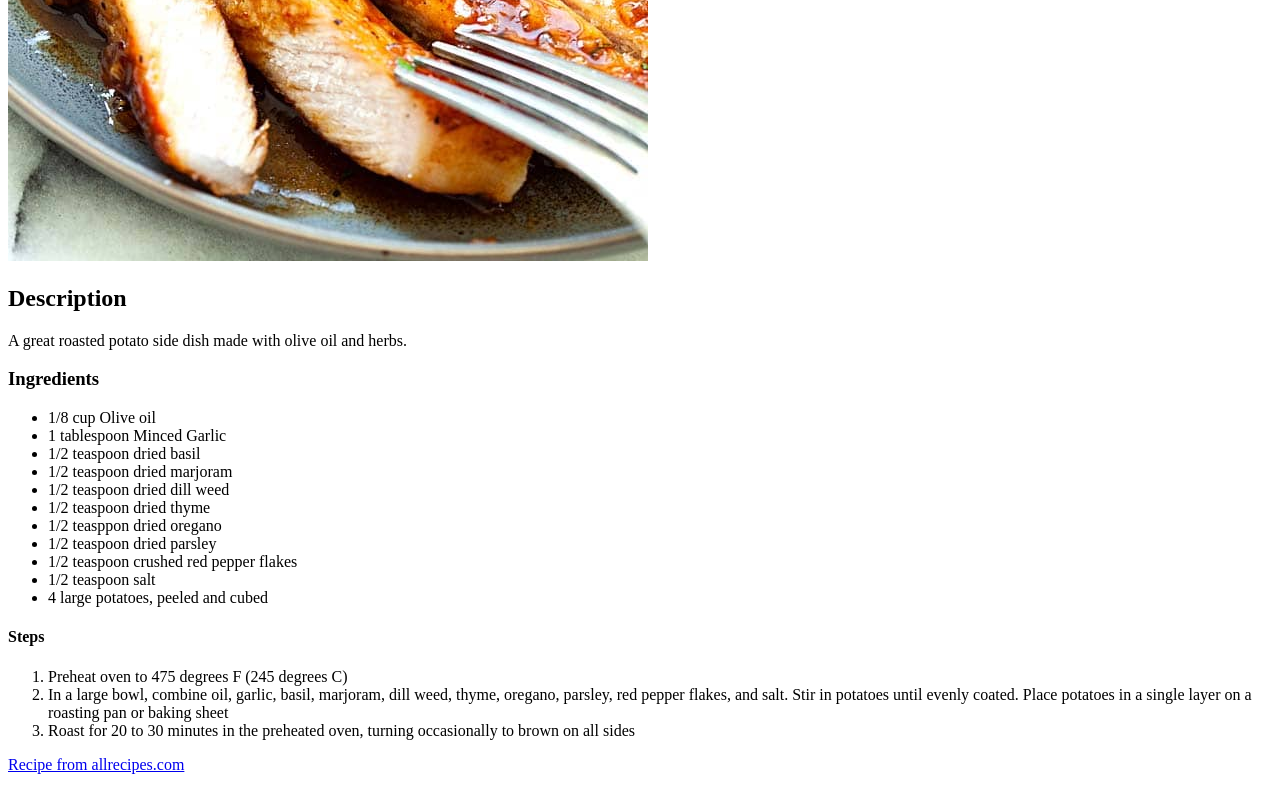
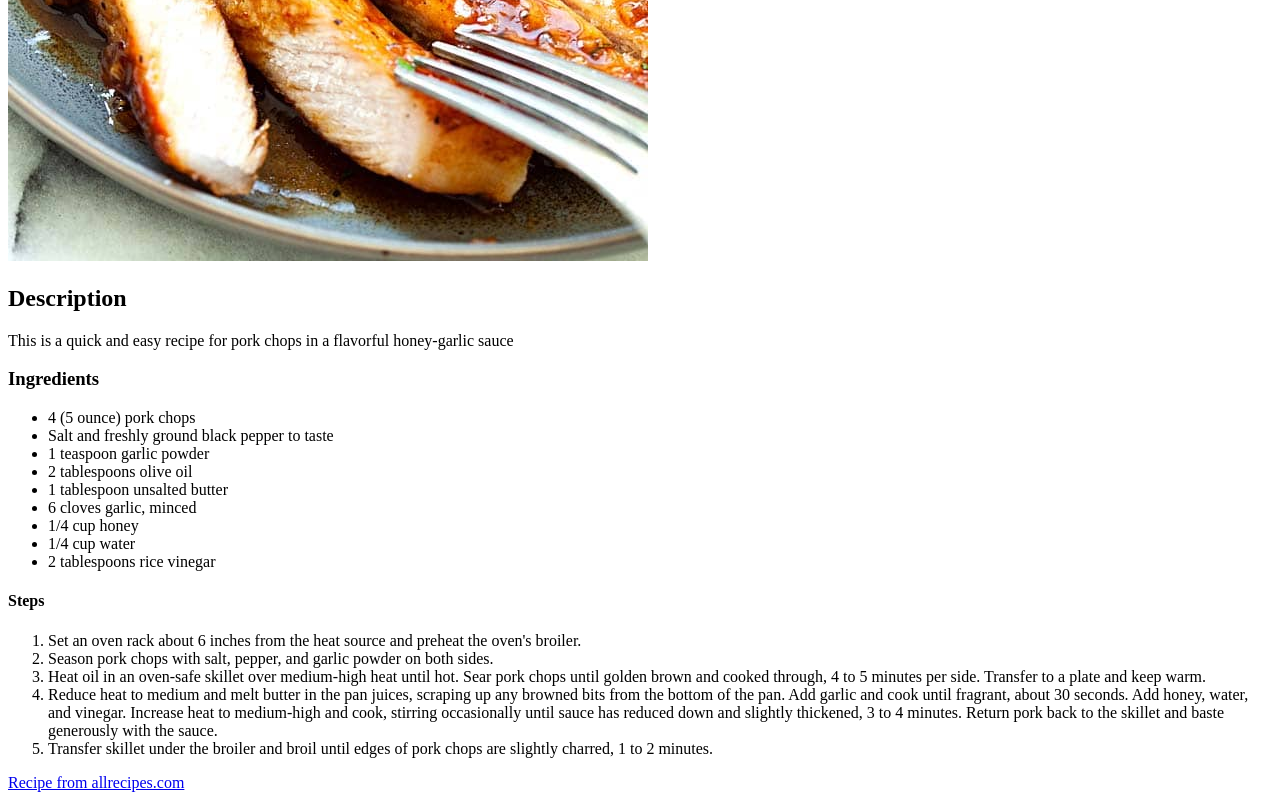
Before and after one commit to Louka3/odinRecipes, a plain HTML site: page recipes/honeyGarlicPorkChops.html in a window 1280 px wide. Shown: the part 779-1579 px from the top of the page. Drawn offline with Linux system fonts and the light colour scheme.

```diff
--- a/recipes/honeyGarlicPorkChops.html
+++ b/recipes/honeyGarlicPorkChops.html
@@ -9,27 +9,29 @@
         <img src="../img/honeyGarlicPorkChops.jpg" alt="Honey Garlic Pork Chops">
 
         <h2>Description</h2>
-        <p>A great roasted potato side dish made with olive oil and herbs. </p>
+        <p>This is a quick and easy recipe for pork chops in a flavorful honey-garlic sauce</p>
 
         <h3>Ingredients</h3>
         <ul>
-            <li>1/8 cup Olive oil</li>
-            <li>1 tablespoon Minced Garlic</li>
-            <li>1/2 teaspoon dried basil</li>
-            <li>1/2 teaspoon dried marjoram</li>
-            <li>1/2 teaspoon dried dill weed</li>
-            <li>1/2 teaspoon dried thyme</li>
-            <li>1/2 teasppon dried oregano</li>
-            <li>1/2 teaspoon dried parsley</li>
-            <li>1/2 teaspoon crushed red pepper flakes</li>
-            <li>1/2 teaspoon salt</li>
-            <li>4 large potatoes, peeled and cubed</li>
+            <li>4 (5 ounce) pork chops</li>
+            <li>Salt and freshly ground black pepper to taste</li>
+            <li>1 teaspoon garlic powder</li>
+            <li>2 tablespoons olive oil</li>
+            <li>1 tablespoon unsalted butter</li>
+            <li>6 cloves garlic, minced</li>
+            <li>1/4 cup honey</li>
+            <li>1/4 cup water</li>
+            <li>2 tablespoons rice vinegar</li>
         </ul>
         <h4>Steps</h4>
         <ol>
-            <li>Preheat oven to 475 degrees F (245 degrees C)</li>
-            <li>In a large bowl, combine oil, garlic, basil, marjoram, dill weed, thyme, oregano, parsley, red pepper flakes, and salt. Stir in potatoes until evenly coated. Place potatoes in a single layer on a roasting pan or baking sheet</li>
-            <li>Roast for 20 to 30 minutes in the preheated oven, turning occasionally to brown on all sides</li>
+            <li>Set an oven rack about 6 inches from the heat source and preheat the oven's broiler.</li>
+            <li>Season pork chops with salt, pepper, and garlic powder on both sides.</li>
+            <li>Heat oil in an oven-safe skillet over medium-high heat until hot. Sear pork chops until golden brown and cooked through, 4 to 5 minutes per side. Transfer to a plate and keep warm.</li>
+            <li>Reduce heat to medium and melt butter in the pan juices, scraping up any browned bits from the bottom of the pan. Add garlic and cook until fragrant,
+                 about 30 seconds. Add honey, water, and vinegar. Increase heat to medium-high and cook, stirring occasionally until sauce has reduced down and slightly thickened, 3 to 4 minutes.
+                 Return pork back to the skillet and baste generously with the sauce.</li>
+            <li>Transfer skillet under the broiler and broil until edges of pork chops are slightly charred, 1 to 2 minutes.</li>
         </ol>
         <a href="https://www.allrecipes.com/recipe/285264/quick-and-easy-honey-garlic-pork-chops/">Recipe from allrecipes.com</a>
     </body>
```
Also changed, not shown: index.html (+3 -2 lines), recipes/gibletGravy.html (added, +36 -0 lines), img/gibletGravy.jpg (added), 1 other file.
